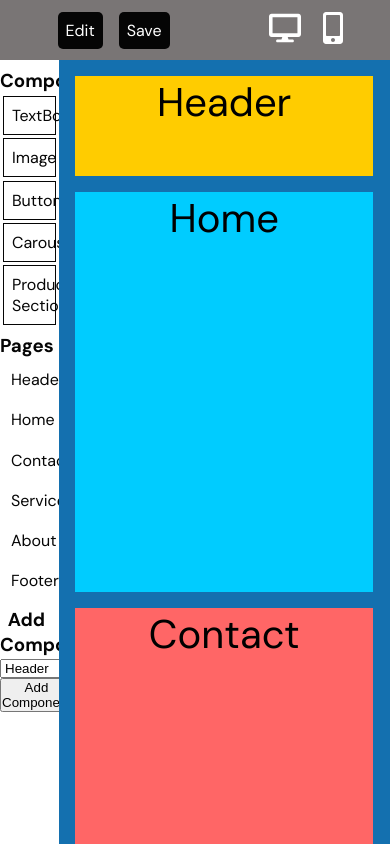
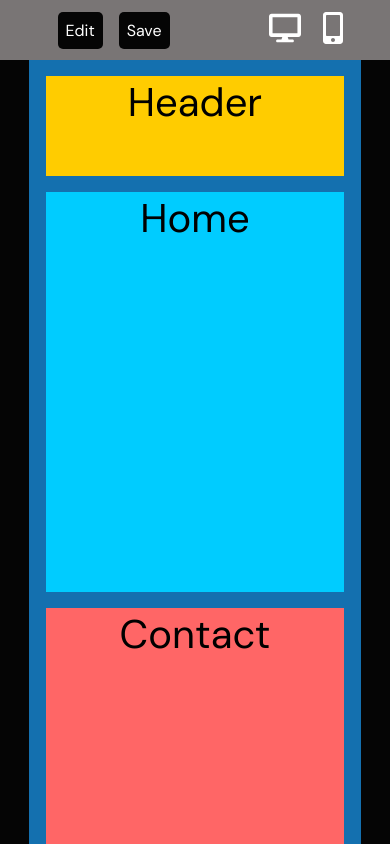
Before and after one commit to veereshnaik7/website-buildertaskByHUENM, a React (Create React App) app: page /editor in a window 390 px wide. Shown: the top 844 px of the page. Built offline with nearby package versions, Linux system fonts and the light colour scheme.

Commit message:
done with the layout

```diff
--- a/src/WebsiteEditor.jsx
+++ b/src/WebsiteEditor.jsx
@@ -69,6 +69,9 @@ const WebsiteEditor = () => {
     setIsLeftSectionVisible(false);
   };
 
+  const style = {
+    touchAction: isEditMode ? 'none' : 'auto'
+  };
   return (
     <div className="editorsec">
       <div className="top">
@@ -132,6 +135,7 @@ const WebsiteEditor = () => {
             maxWidth: isMobileView ? "600px" : "100%",
             transition: "width 0.3s ease",
             margin: "0 auto",
+            touchAction: isEditMode ? 'none' : 'auto'
           }}
         >
           {isEditMode ? (
--- a/src/index.css
+++ b/src/index.css
@@ -130,7 +130,6 @@ code {
   background-color: #1470af;
   min-height: calc(100vh - 60px);
   width: calc(100% - 15%);
-  touch-action: none;
 }
 @media only screen and (max-width: 768px) {
   .home h1 {
--- a/src/website.css
+++ b/src/website.css
@@ -17,7 +17,12 @@
   position: relative;
 }
 
-
 .item:active {
   z-index: 123567890;
 }
+
+@media screen and (max-width: 768px) {
+  .left {
+    display: none;
+  }
+}
```
